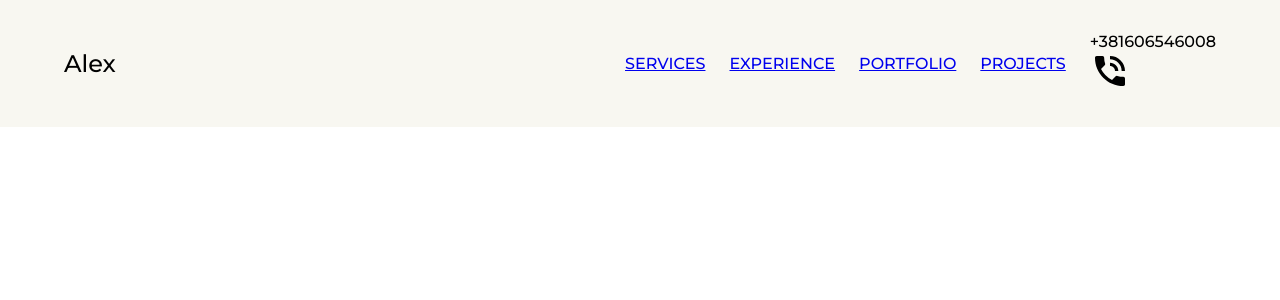
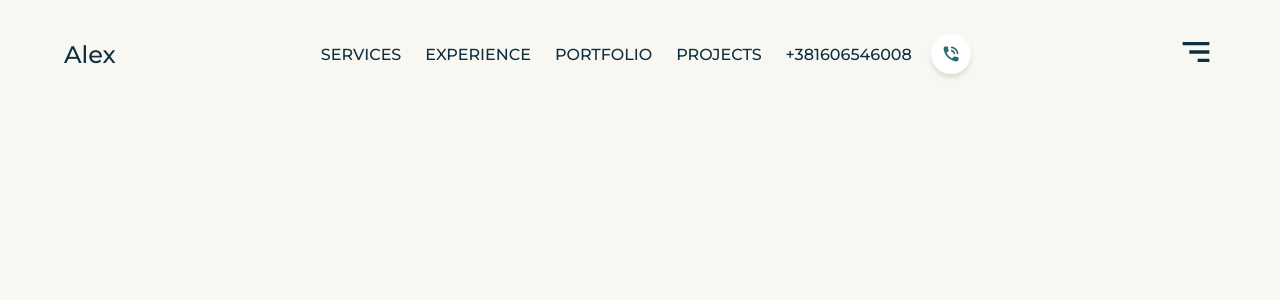
Before and after one commit to jimmyatv/aleksandar, a React (Create React App) app: page / in a window 1280 px wide. Shown: the top 300 px of the page. Built offline with nearby package versions, Linux system fonts and the light colour scheme.

Commit message:
Burger menu | ADDED

```diff
--- a/src/components/Header/Header.jsx
+++ b/src/components/Header/Header.jsx
@@ -1,34 +1,49 @@
-import React from "react";
-import css from "./Header.module.scss";
+import React, { useState } from 'react';
+import css from './Header.module.scss';
 import { MdPhoneInTalk } from "react-icons/md";
+import { BiMenuAltRight } from "react-icons/bi";
+import { motion } from 'framer-motion';
+import { getMenuStyles, headerVariants } from '../../utils/motion';
 
 const Header = () => {
+
+  const [menuOpened, setMenuOpened] = useState(false);
+  const handledMenu = () => {
+    setMenuOpened(!menuOpened)
+  }
+
   return (
-    <div className={`paddings ${css.wrapper}`}>
+    <motion.div
+      initial='hidden'
+      whileInView='show'
+      variants={headerVariants}
+      viewport={{ once: false, amount: 0.25 }}
+      className={`paddings ${css.wrapper}`}>
+
       <div className={`flexCenter innerWidth ${css.container}`}>
-        <div className={css.name}>Alex</div>
+        <div className={css.name}>
+          Alex
+        </div>
 
-        <ul className={`flexCenter ${css.menu}`}>
-          <li>
-            <a href="/">Services</a>
-          </li>
-          <li>
-            <a href="/">Experience</a>
-          </li>
-          <li>
-            <a href="/">Portfolio</a>
-          </li>
-          <li>
-            <a href="/">Projects</a>
-          </li>
-          <li>
+        <ul
+        style={getMenuStyles(menuOpened)}
+        className={`flexCenter ${css.menu}`}>
+          <li><a href="/">Services</a></li>
+          <li><a href="/">Experience</a></li>
+          <li><a href="/">Portfolio</a></li>
+          <li><a href="/">Projects</a></li>
+          <li className={`flexCenter ${css.phone}`}>
             <p>+381606546008</p>
-            <MdPhoneInTalk size={"40px"} />
+            <MdPhoneInTalk size={'40px'} />
           </li>
         </ul>
+{/* Only for media screen */}
+        <div onClick={handledMenu} className={css.menuIcon}>
+          <BiMenuAltRight size={'40px'} />
+        </div>
       </div>
-    </div>
-  );
+    </motion.div>
+  )
 };
 
 export default Header;
--- a/src/components/Header/Header.module.scss
+++ b/src/components/Header/Header.module.scss
@@ -1,3 +1,5 @@
+@import '../../styles/contants.scss';
+
 .wrapper {
 
     position: relative;
@@ -21,11 +23,59 @@
         }
 
         .menu {
+
+            @media (max-width: $sm), (max-width: $md) {
+                position: absolute;
+                list-style: none;
+                gap: 2rem;
+                font-weight: 500;
+                flex-direction: column;
+                right: 0;
+                top: 3rem;
+                width: 50%;
+                min-width: 18rem;
+                background: #fff;
+                padding: 2rem;
+                display: flex;
+                border-radius: 2rem;
+                transition: all 300ms ease;
+                align-items: flex-start;
+                padding: 3rem;
+                justify-content: flex-end;
+                box-shadow: 0px 4px 4px rgba(0, 0, 0, 0.05);
+            }
+
+
             text-transform: uppercase;
             font-size: 1rem;
             list-style: none;
             gap: 1.5rem;
             cursor: pointer;
+
+            li {
+                a {
+                    color: inherit;
+                    text-decoration: none;
+
+                }
+                &:hover {
+                    color: $secondary;
+                }
+            }
+
+            .phone {
+                gap: 1.2rem;
+                flex-wrap: wrap;
+
+
+                svg {
+                    color: $secondary;
+                    background-color: #fff;
+                    padding: 10px;
+                    border-radius: 999px;
+                    box-shadow: 0 4px 4px rgba(0,0,0,0.1);
+                }
+            }
         }
     }
 }
--- a/src/styles/App.module.scss
+++ b/src/styles/App.module.scss
@@ -1,3 +1,8 @@
+@import '../styles/contants.scss';
+
 .container {
-
+    overflow-x: clip;
+    position: relative;
+    color: $primary;
+    height: 100vh;
 }
```
